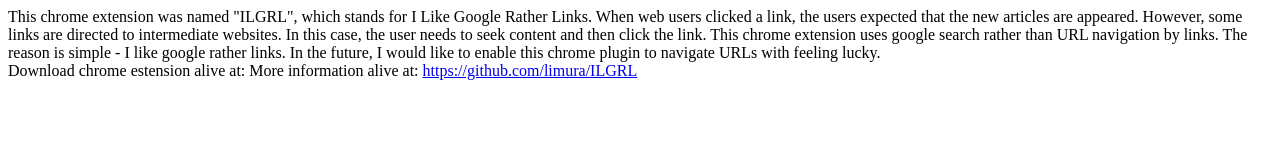
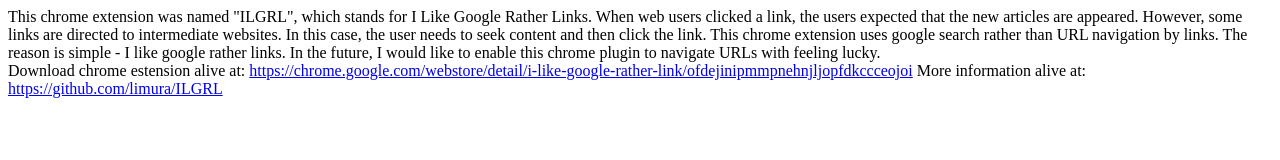
Before and after one commit to limura/ILGRL, a browser extension: page docs/index.html in a window 1280 px wide. Drawn offline with Linux system fonts and the light colour scheme.

Commit message:
update chrome extension link

```diff
--- a/docs/index.html
+++ b/docs/index.html
@@ -14,7 +14,7 @@
 to navigate URLs with feeling lucky.
 </div>
 <div>
-Download chrome estension alive at: <a href=""></a>
+Download chrome estension alive at: <a href="https://chrome.google.com/webstore/detail/i-like-google-rather-link/ofdejinipmmpnehnjljopfdkccceojoi">https://chrome.google.com/webstore/detail/i-like-google-rather-link/ofdejinipmmpnehnjljopfdkccceojoi</a>
 More information alive at: <a href="https://github.com/limura/ILGRL">https://github.com/limura/ILGRL</a>
 </div>
 </body>
```
